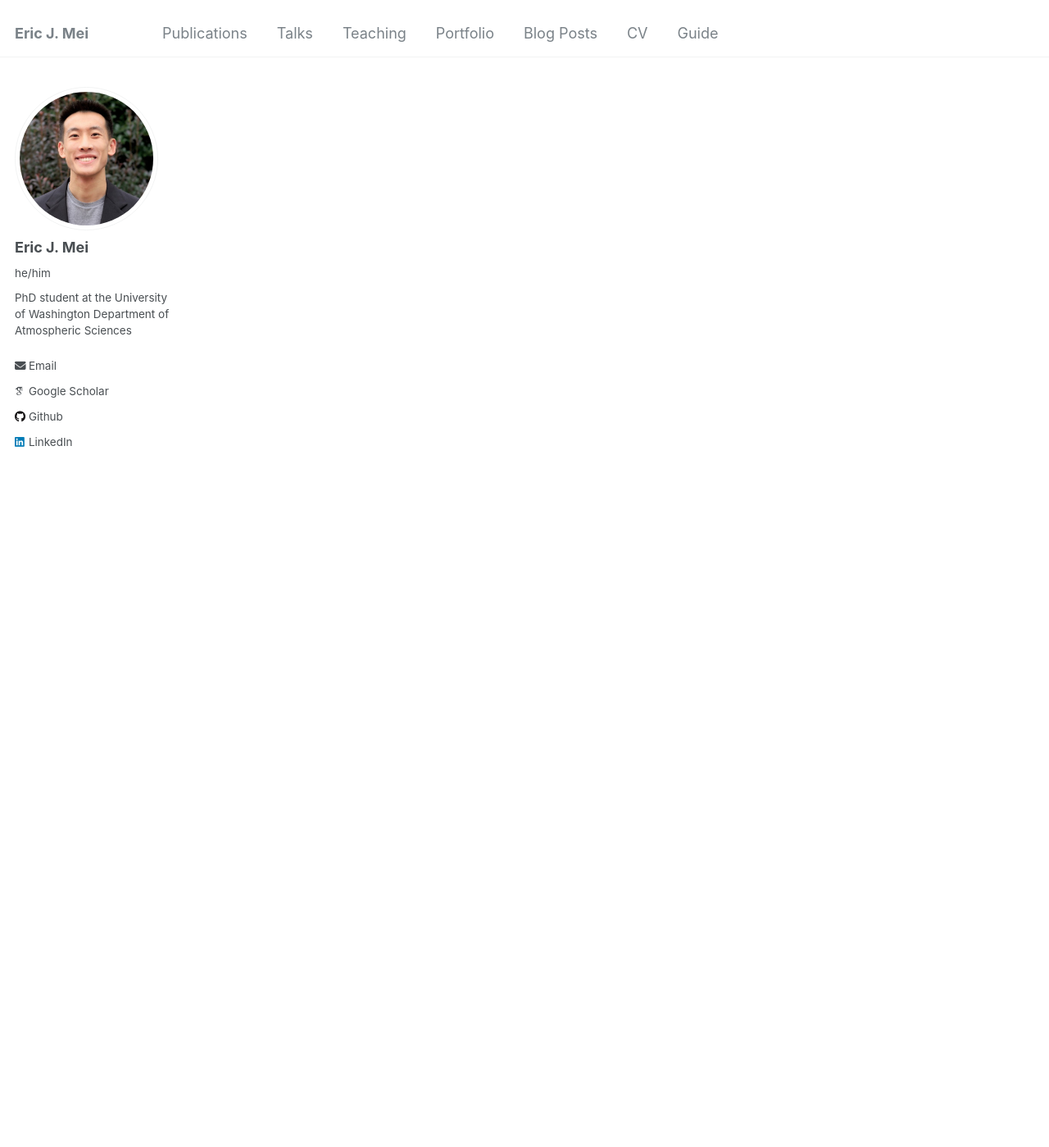
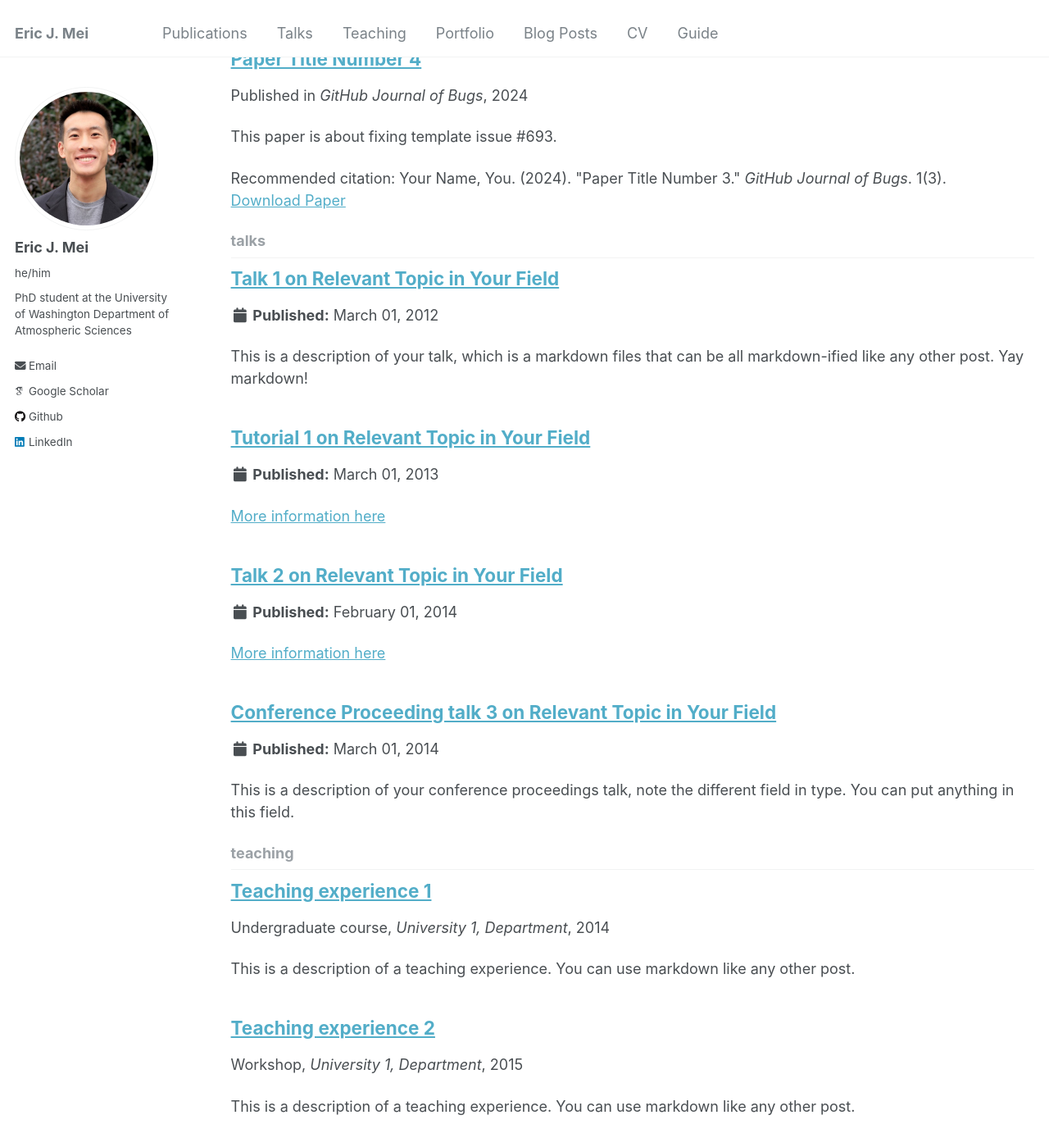
Before and after one commit to ericjmei/ericjmei.github.io, a Jekyll site: the page built from _pages/collection-archive.html, in a window 1280 px wide and 1400 px high, scrolled down 1837 px. Shown: the whole window at 82% size. Built offline with Jekyll 4.4.1, drawn with Linux system fonts in a browser that asks for light colours; some web fonts are replaced; some of the changed lines change nothing that is shown; some of the changed text lies outside the part shown.

Commit message:
reverted changes I didn't understand

```diff
--- a/_config.yml
+++ b/_config.yml
@@ -198,16 +198,16 @@ kramdown:
 # Collections
 collections:
   teaching:
-    output: false
+    output: true
     permalink: /:collection/:path/
   publications:
     output: true
     permalink: /:collection/:path/
   portfolio:
-    output: false
+    output: true
     permalink: /:collection/:path/
   talks:
-    output: false
+    output: true
     permalink: /:collection/:path/
 
 
```
